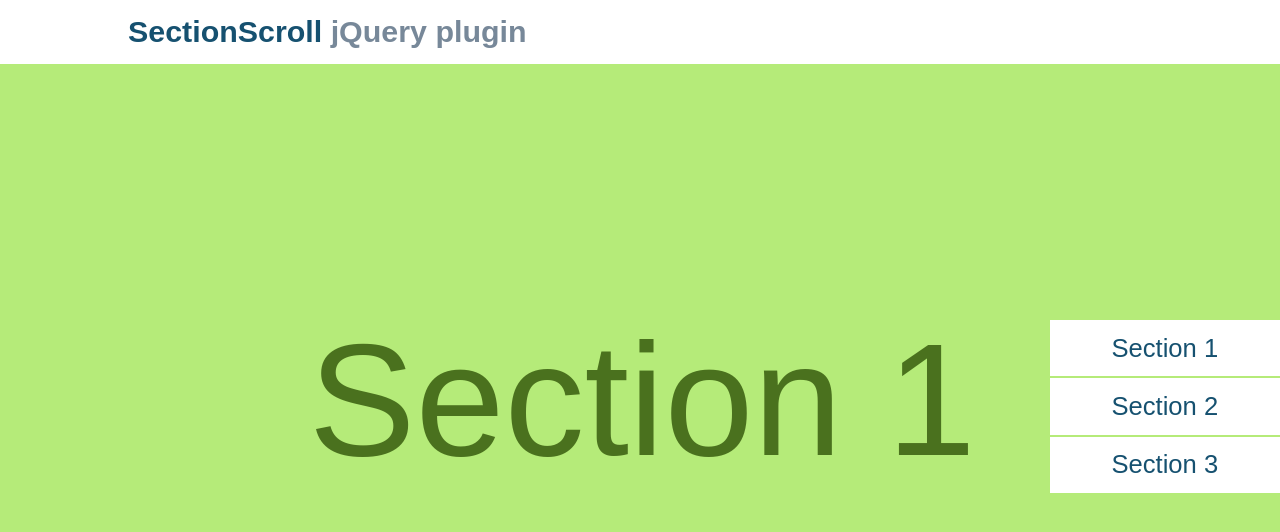
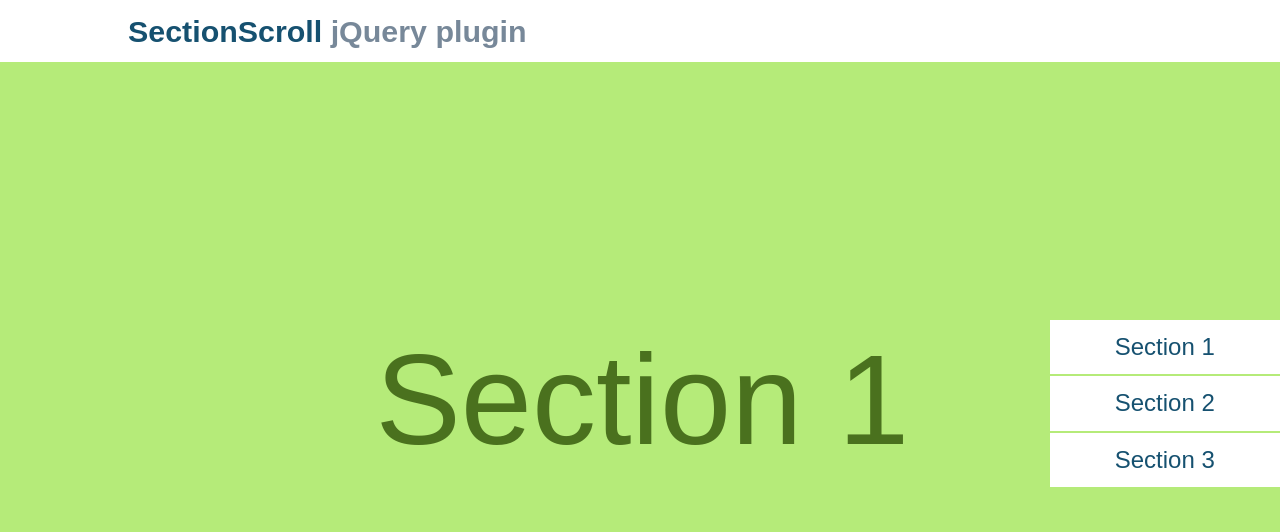
Before and after one commit to Ekateric/SectionScroll, a website: page html/index.html in a window 1280 px wide. Drawn offline with nearby package versions, Linux system fonts and the light colour scheme.

Commit message:
Change demo styles

```diff
--- a/html/index.html
+++ b/html/index.html
@@ -8,7 +8,7 @@
 	<title>SectionScroll jQuery Plugin Demo</title>
 	<meta name="description" content="SectionScroll is a simple JQuery plugin for sites consisting of multiple full screen sections">
 	<meta name="keywords" content="">
-	<meta name="viewport" content="width=800">
+	<meta name="viewport" content="width=960">
 
 	<link rel="stylesheet" type="text/css" href="../css/style.css" media="screen, projection, print">
 
--- a/src/css/less/header.less
+++ b/src/css/less/header.less
@@ -1,28 +1,20 @@
 /*** Header.less ***/
 .header {
     display: block;
-    height: 5em;
-    height: 8vh;
     position: absolute;
     z-index: 10;
     left: 0;
     top: 0;
     width: 100%;
     background: #fff;
-
-    .container {
-        position: relative;
-        height: 5em;
-        height: 8vh;
-    }
 }
 
 .page-title {
     color: #778899;
     font-size: 3.8vh;
-    margin: 0 0 2vh 0;
+    margin: 0;
     line-height: 1;
-    padding: 2vh 0 0;
+    padding: 2vh 0;
 }
 
 .page-title__selection {
--- a/src/css/less/page.less
+++ b/src/css/less/page.less
@@ -25,7 +25,7 @@
 
 .sections-item__title {
 	font-size: 8em;
-	font-size: 20vh;
+	font-size: 16vh;
 	line-height: 1.2;
 	max-width: 90%;
 	display: inline-block;
@@ -59,7 +59,7 @@
 
 .navigation__item {
 	font-size: 2em;
-	font-size: 3.2vh;
+	font-size: 3vh;
 	line-height: 1.2;
 	display: block;
 	margin-bottom: 2px;
```
Also changed, not shown: css/style.css.
